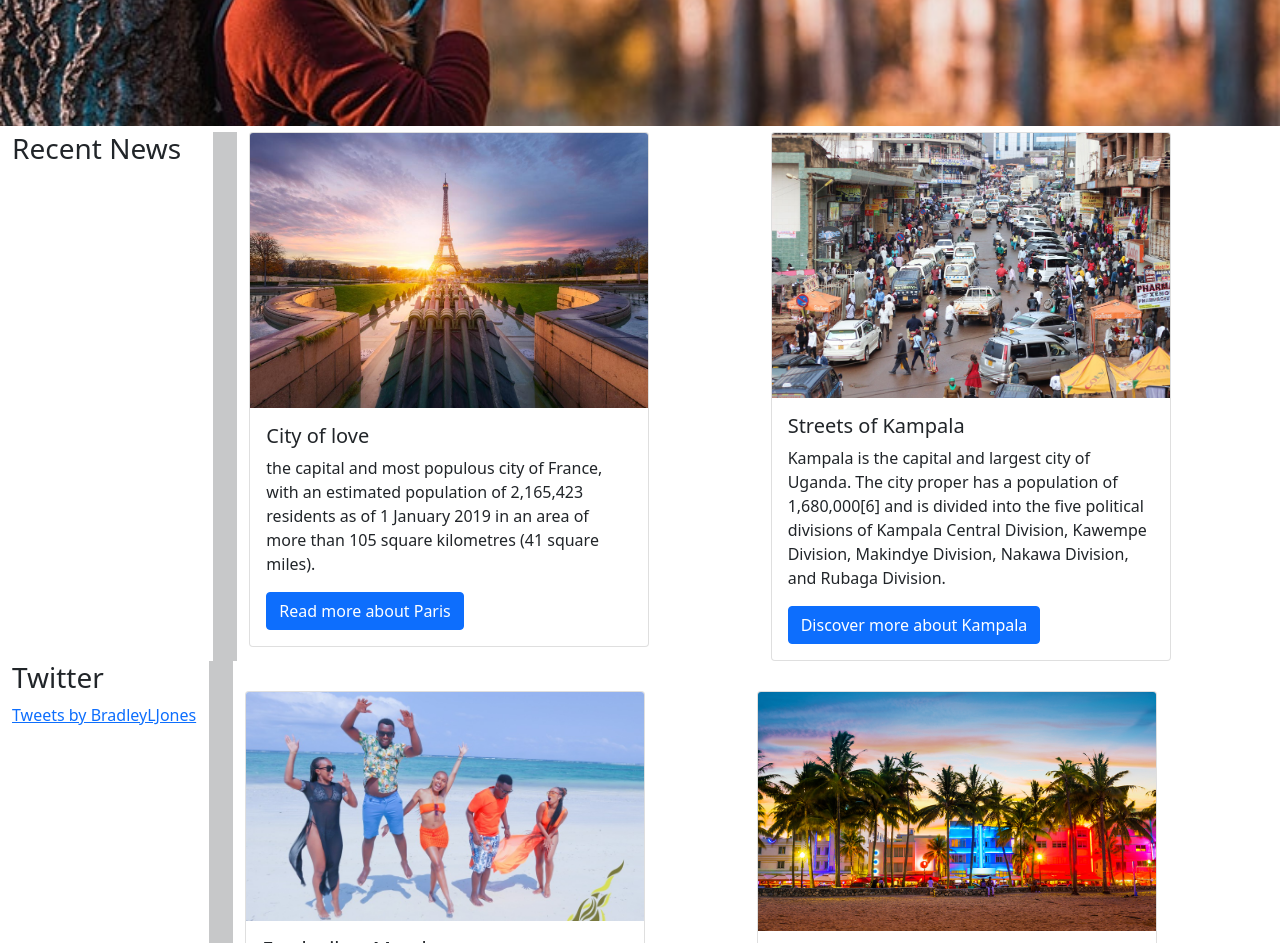
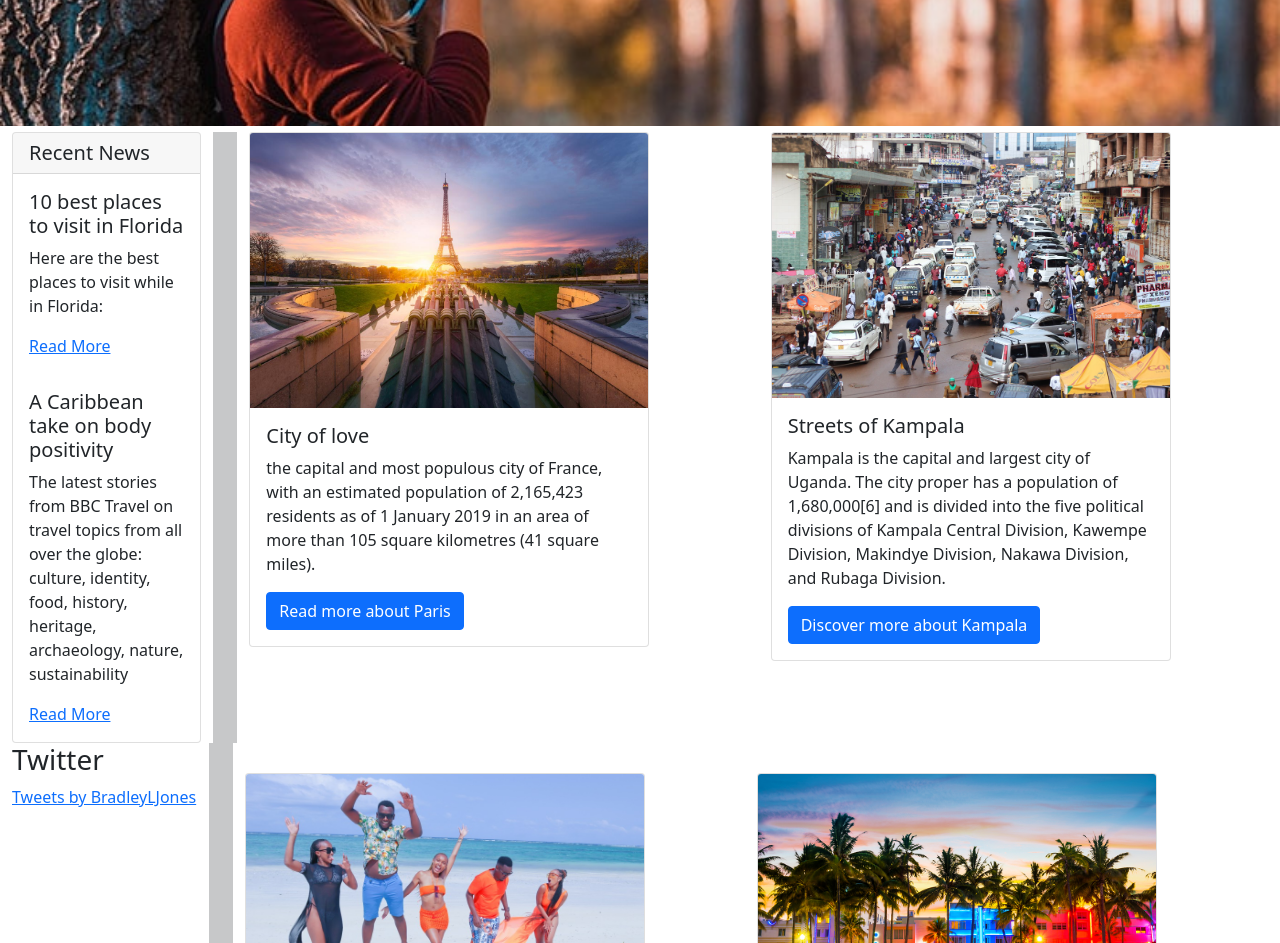
Before and after one commit to arafats1/design_a_blog_using_html_css_bootstrap, a plain HTML site: page index.html in a window 1280 px wide. Shown: the part 460-1403 px from the top of the page. Drawn offline with nearby package versions, Linux system fonts and the light colour scheme.

Commit message:
Update: Recent News & Favicon

```diff
--- a/index.html
+++ b/index.html
@@ -5,6 +5,10 @@
     <meta http-equiv="X-UA-Compatible" content="IE=edge">
     <meta name="viewport" content="width=device-width, initial-scale=1.0">
     <title>Blog Page - Group 4</title>
+    <link rel="apple-touch-icon" sizes="180x180" href="./img/apple-touch-icon.png">
+    <link rel="icon" type="image/png" sizes="32x32" href="./img/favicon-16x16.png">
+    <link rel="icon" type="image/png" sizes="16x16" href="./img/favicon-32x32.png">
+    <link rel="manifest" href="/site.webmanifest">
     <link href="bootstrap/css/bootstrap.css" rel="stylesheet">
     <link href="stylesheet.css" rel="stylesheet">
     <script src="https://code.jquery.com/jquery-3.2.1.slim.min.js" integrity="sha384-KJ3o2DKtIkvYIK3UENzmM7KCkRr/rE9/Qpg6aAZGJwFDMVNA/GpGFF93hXpG5KkN" crossorigin="anonymous"></script>
@@ -79,8 +83,20 @@
 <div class="container-fluid first">
     <div class="row">
         <div class="col-sm-2 d-none d-lg-block">
-            <h3>Recent News</h3>
+          <div class="card">
+            <h5 class="card-header">Recent News</h5>
+            <div class="card-body">
+              <h5 class="card-title">10 best places to visit in Florida</h5>
+              <p class="card-text">Here are the best places to visit while in Florida:</p>
+              <a href="https://www.tripadvisor.com/Articles-l5gX9vdH9HUI-Places_to_visit_florida_winter.html" class="btn-read">Read More</a>
+            </div>
 
+            <div class="card-body">
+              <h5 class="card-title">A Caribbean take on body positivity</h5>
+              <p class="card-text">The latest stories from BBC Travel on travel topics from all over the globe: culture, identity, food, history, heritage, archaeology, nature, sustainability </p>
+              <a href="https://www.bbc.com/travel/article/20220201-a-caribbean-take-on-body-positivity" class="btn-read">Read More</a>
+            </div>
+          </div>
         </div>
         <div class="vr"></div>
 
```
Also changed, not shown: img/android-chrome-192x192.png (added), img/android-chrome-512x512.png (added), img/apple-touch-icon.png (added), img/favicon-16x16.png (added), img/favicon-32x32.png (added).
